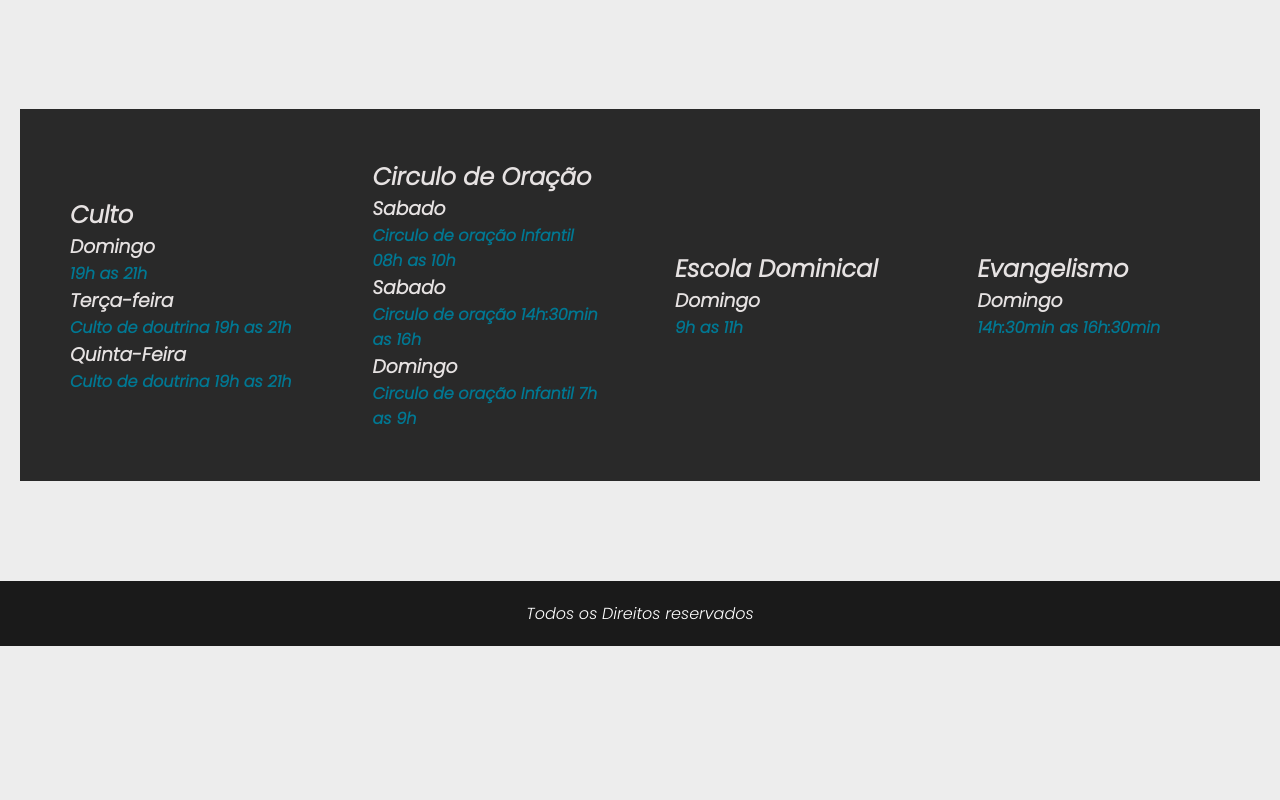
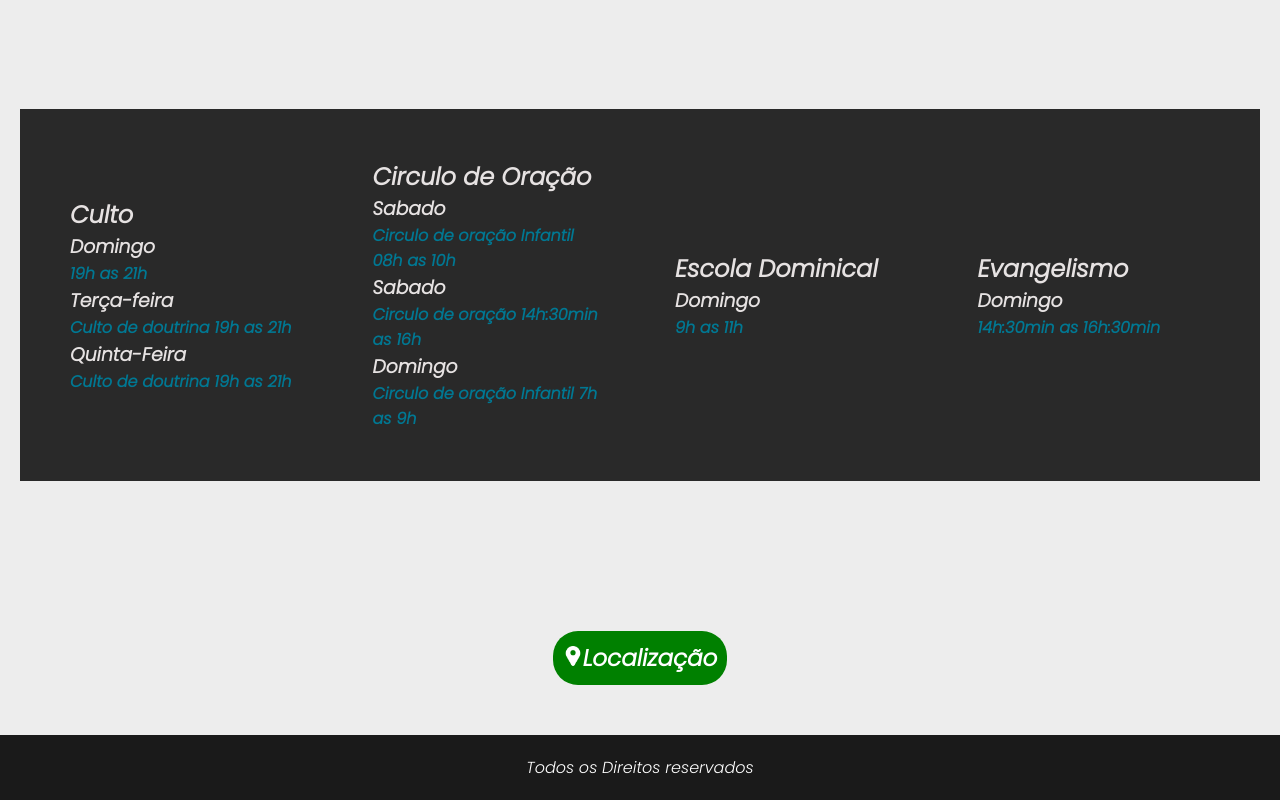
Before and after one commit to BrunoRaphael2002/projeto-adpb, a React (Vite) app in the folder adpb-cha-cabo-branco/: page / in a window 1280 px wide. Shown: the part 1935-2735 px from the top of the page. Before the commit the page ends 2581 px from the top, so only its background shows below. Built offline with nearby package versions, Linux system fonts and the light colour scheme.

Commit message:
localização

```diff
--- a/adpb-cha-cabo-branco/src/componentes/Horarios/index.css
+++ b/adpb-cha-cabo-branco/src/componentes/Horarios/index.css
@@ -42,6 +42,28 @@
     font-weight: 600;
 }
 
+.loc{
+    display: flex;
+    align-items: center;
+    justify-content: center;
+    text-align: center;
+    padding: 50px 10px;
+}
+
+.loc img{
+    width: 20px;
+    filter: invert(100%);
+}
+
+.loc a{
+    font-size: 23px;
+    padding: 10px;
+    background-color: green;
+    border-radius: 25px;
+    font-weight: bold;
+    color: white;
+}
+
 @media (max-width:762px){
    .Horarios{
     margin: 0 auto;
--- a/adpb-cha-cabo-branco/src/componentes/Horarios/index.jsx
+++ b/adpb-cha-cabo-branco/src/componentes/Horarios/index.jsx
@@ -63,9 +63,9 @@ export default function Horarios() {
                             </ul>
                     </section>
 
-            </section>
+            </section >
 
-
+                <section className='loc'><a href="https://maps.app.goo.gl/CJasSLkA3Xc1b3H6A"><img src="../assets/loc.png" alt="loc" />Localização</a></section>
 
     </div>
   )
```
Also changed, not shown: adpb-cha-cabo-branco/public/assets/loc.png (added).
